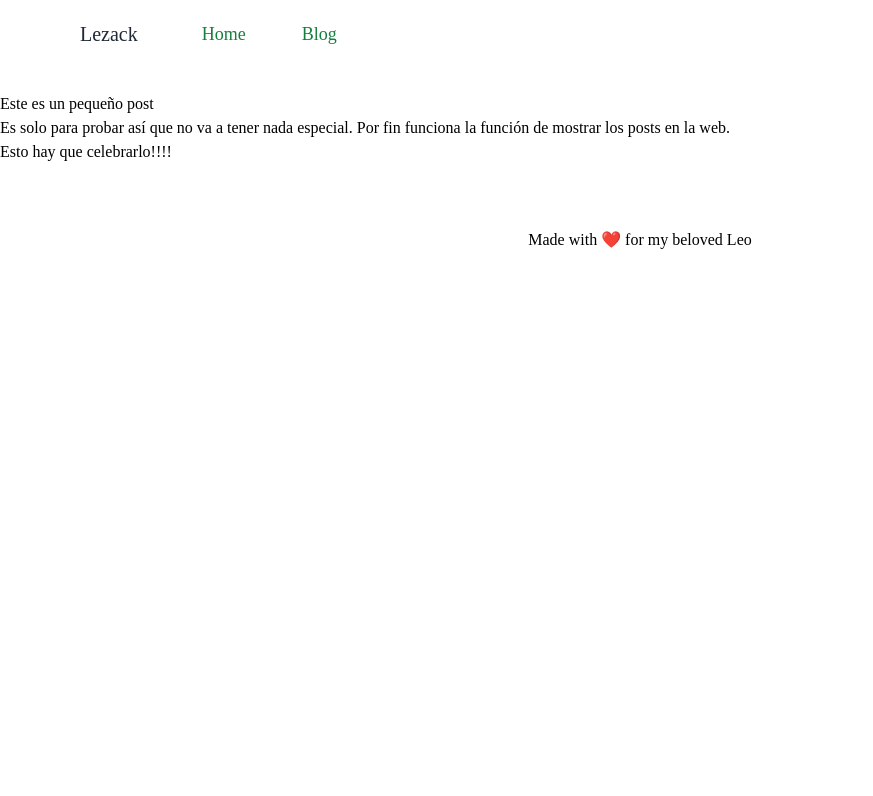
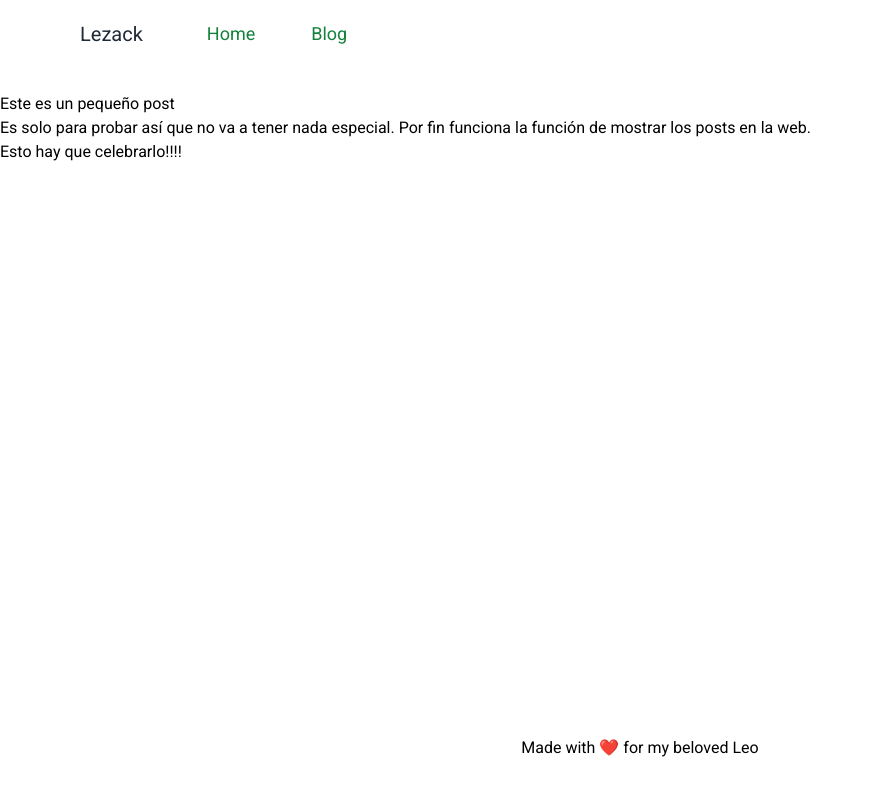
Before and after one commit to zackfall/Lezack, a Next.js app: page /blog/post-de-prueba in a window 1280 px wide. Shown: the top 796 px of the page, without its empty margins (0-873 px from the left). Built offline with nearby package versions, Linux system fonts and the light colour scheme.

Commit message:
feat: add props and more to the post

```diff
--- a/components/Molecules/LastEntry.tsx
+++ b/components/Molecules/LastEntry.tsx
@@ -20,7 +20,7 @@ export default function LastEntry({ post, tagColor }: LastEntryProps) {
         />
         <div className="absolute bottom-0 left-0 bg-white bg-opacity-80 w-full h-20 border-2 border-black rounded-b-lg sm:h-36 lg:h-56 xl:h-64 2xl:h-80">
           <BlogPost
-            className="relative top-[10%] sm:top-1/4 lg:top-[30%] 2xl:top-[35%] w-32 left-6 sm:w-10/12 lg:w-[85%] trunc-smaller"
+            className="relative top-[10%] sm:top-1/4 lg:top-[30%] 2xl:top-[35%] w-32 left-6 lg:left-14 sm:w-10/12 lg:w-[80%] xl:w-[85%] trunc-smaller"
             key={post.slug}
             isLast={true}
             tag={post.frontMatter.tag}
--- a/components/Organisms/Post.tsx
+++ b/components/Organisms/Post.tsx
@@ -8,5 +8,5 @@ interface PostProps {
 }
 
 export function Post({ children, className, post }: PostProps) {
-  return <article>{children}</article>;
+  return <article className={className}>{children}</article>;
 }
--- a/components/Templates/Post.tsx
+++ b/components/Templates/Post.tsx
@@ -9,12 +9,14 @@ interface PostTempProps {
   className?: string;
   post: BlogPostProps;
   title: string;
+  description: string;
   children: ReactNode;
 }
 
 export default function PostTemplate({
   className,
   title,
+  description,
   post,
   children,
 }: PostTempProps) {
@@ -22,6 +24,8 @@ export default function PostTemplate({
     <>
       <Head>
         <title>{title}</title>
+        <meta name="description" content={description} />
+        <meta name="viewport" content="width=device-width, initial-scale=1" />
       </Head>
       <div className={`h-screen flex-col flex gap-y-6 font-sans ${className}`}>
         <Navbar />
--- a/pages/blog/[slug].tsx
+++ b/pages/blog/[slug].tsx
@@ -3,6 +3,13 @@ import ReactMarkdown from "react-markdown";
 import { Params } from "next/dist/shared/lib/router/utils/route-matcher";
 import { BlogPostProps } from "lib/types";
 import PostTemplate from "@components/Templates/Post";
+import { Roboto } from "next/font/google";
+
+const roboto = Roboto({
+  weight: "400",
+  subsets: ["latin"],
+  variable: "--font-roboto",
+});
 
 export async function getStaticPaths() {
   const posts = await getFiles("posts");
@@ -39,7 +46,12 @@ const BlogPost = (post: BlogPostProps) => {
   if (post.markdownBody.length < 1) return <>Empty</>;
 
   return (
-    <PostTemplate post={post} title={post.frontMatter.title}>
+    <PostTemplate
+      className={roboto.variable}
+      post={post}
+      title={post.frontMatter.title}
+      description={post.frontMatter.description}
+    >
       <ReactMarkdown>{post.markdownBody}</ReactMarkdown>
     </PostTemplate>
   );
```
Also changed, not shown: pages/blog/index.tsx (indentation only).
